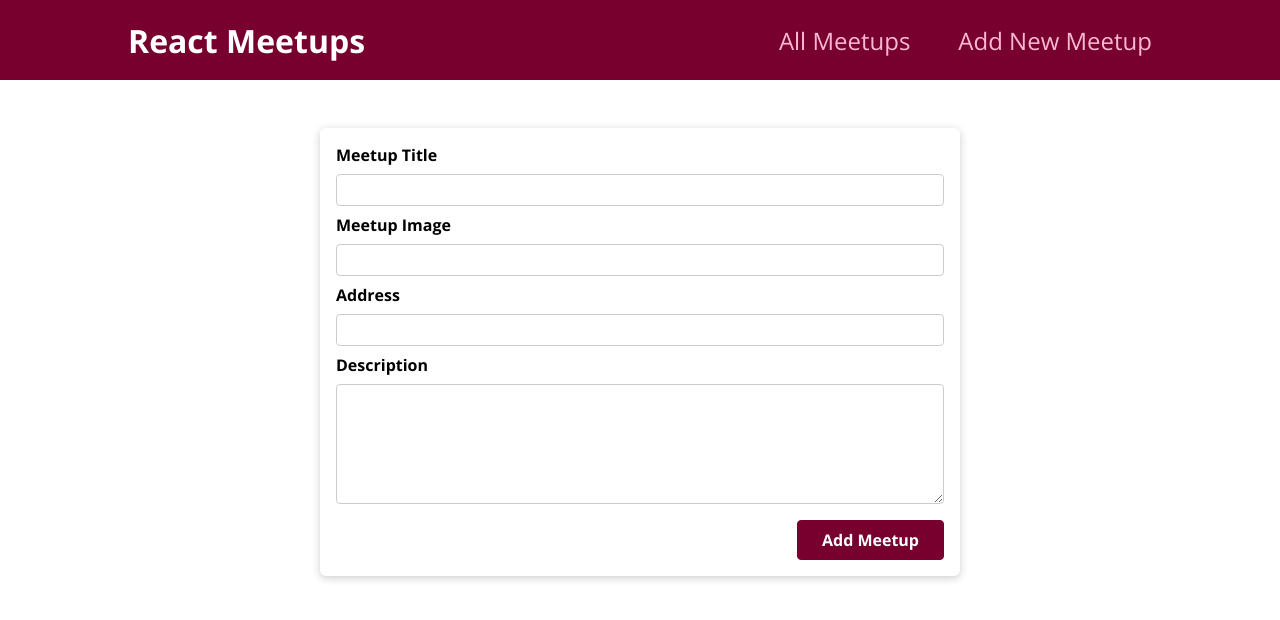
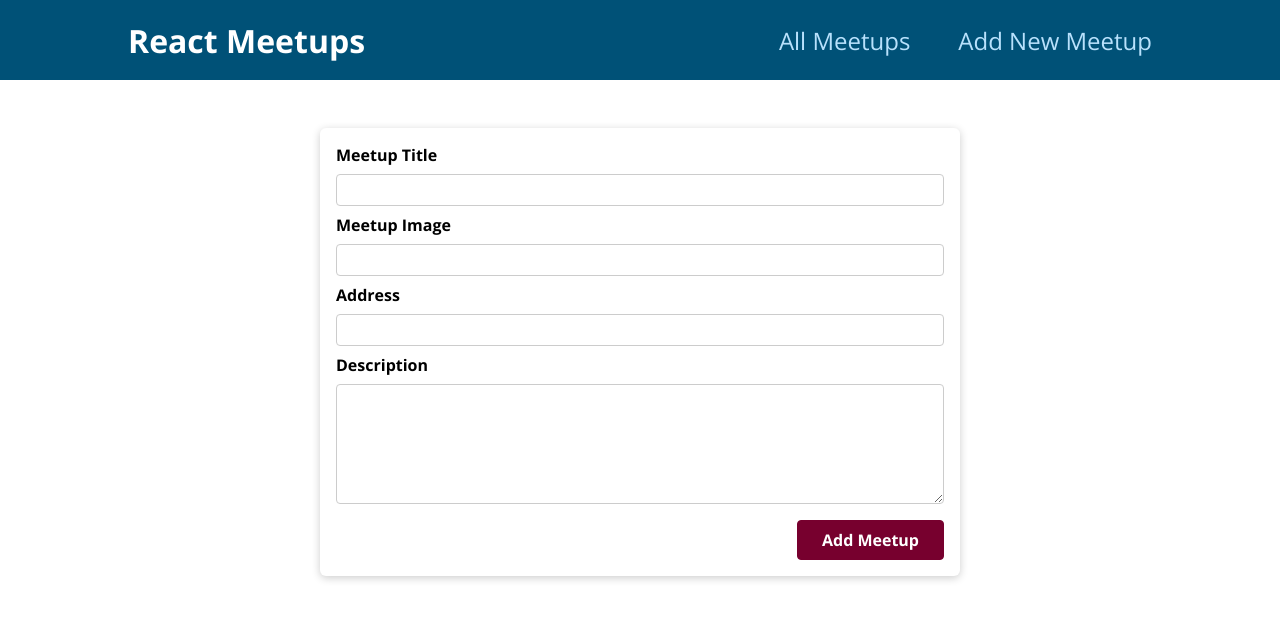
Before and after one commit to JanGolder/API-next-js, a Next.js app: page /new-meetup in a window 1280 px wide. Shown: the top 620 px of the page. Built offline with nearby package versions, Linux system fonts and the light colour scheme.

Commit message:
update styles

```diff
--- a/components/layout/MainNavigation.module.css
+++ b/components/layout/MainNavigation.module.css
@@ -4,7 +4,7 @@
   display: flex;
   align-items: center;
   justify-content: space-between;
-  background-color: #77002e;
+  background-color: #005177;
   padding: 0 10%;
 }
 
@@ -29,7 +29,7 @@
 .header a {
   text-decoration: none;
   font-size: 1.5rem;
-  color: #fcb8d2;
+  color: #b8e1fc;
 }
 
 .header a:hover,
```
Also changed, not shown: components/meetups/MeetupItem.module.css (+4 -3 lines).
